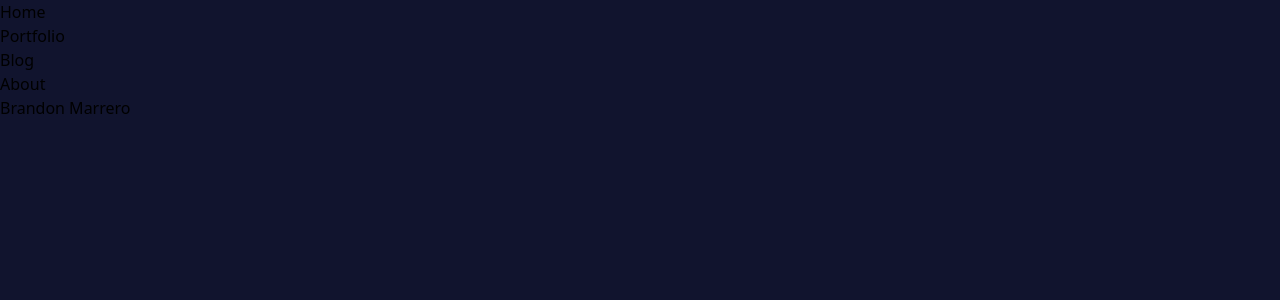
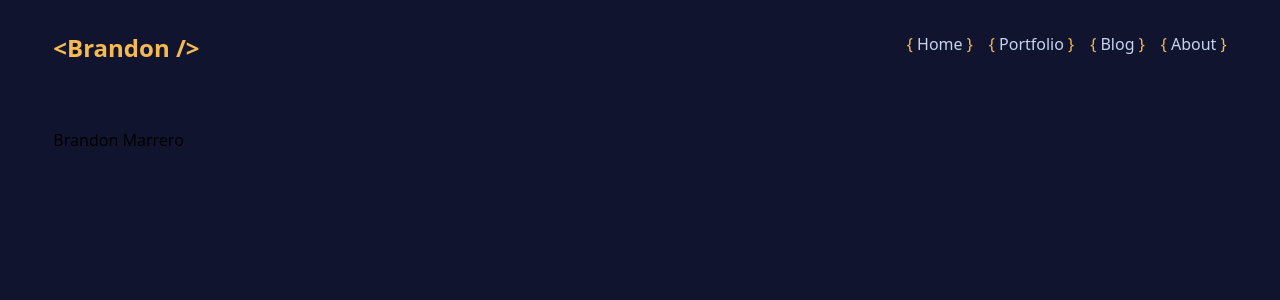
Before and after one commit to branmar97/my-portfolio, a Next.js app: page / in a window 1280 px wide. Shown: the top 300 px of the page. Built offline with nearby package versions, Linux system fonts and the light colour scheme.

Commit message:
add styling to nav

```diff
--- a/pages/_app.js
+++ b/pages/_app.js
@@ -3,31 +3,48 @@ import '../styles/globals.css'
 
 function MyApp({ Component, pageProps }) {
   return (
-    <div>
+    <div className="mx-auto my-8 w-11/12">
+      <header>
+        <div className="flex justify-between my-4 mb-16">
+
+          <Link href="/">
+            <a><h1 className="text-2xl font-bold text-center text-yellow-light">{"<Brandon />"}</h1></a>
+          </Link>
+
           <nav>
-        <ul>
+            <ul className="flex flex-row justify-center space-x-4 text-gray-light">
               <li>
+                <span className="text-yellow-light">{"{"}</span>
                 <Link href="/">
-              <a>Home</a>
+                  <a> Home </a>
                 </Link>
+                <span className="text-yellow-light">{"}"}</span>
               </li>
               <li>
+                <span className="text-yellow-light">{"{"}</span>
                 <Link href="/portfolio">
-              <a>Portfolio</a>
+                  <a> Portfolio </a>
                 </Link>
+                <span className="text-yellow-light">{"}"}</span>
               </li>
               <li>
+                <span className="text-yellow-light">{"{"}</span>
                 <Link href="/blog">
-              <a>Blog</a>
+                  <a> Blog </a>
                 </Link>
+                <span className="text-yellow-light">{"}"}</span>
               </li>
               <li>
+                <span className="text-yellow-light">{"{"}</span>
                 <Link href="/about">
-              <a>About</a>
+                  <a> About </a>
                 </Link>
+                <span className="text-yellow-light">{"}"}</span>
               </li>
             </ul>
           </nav>
+        </div>
+      </header>
       <Component {...pageProps} />
     </div>
   )
```
Lines whose indentation alone changed are shown as unchanged.
